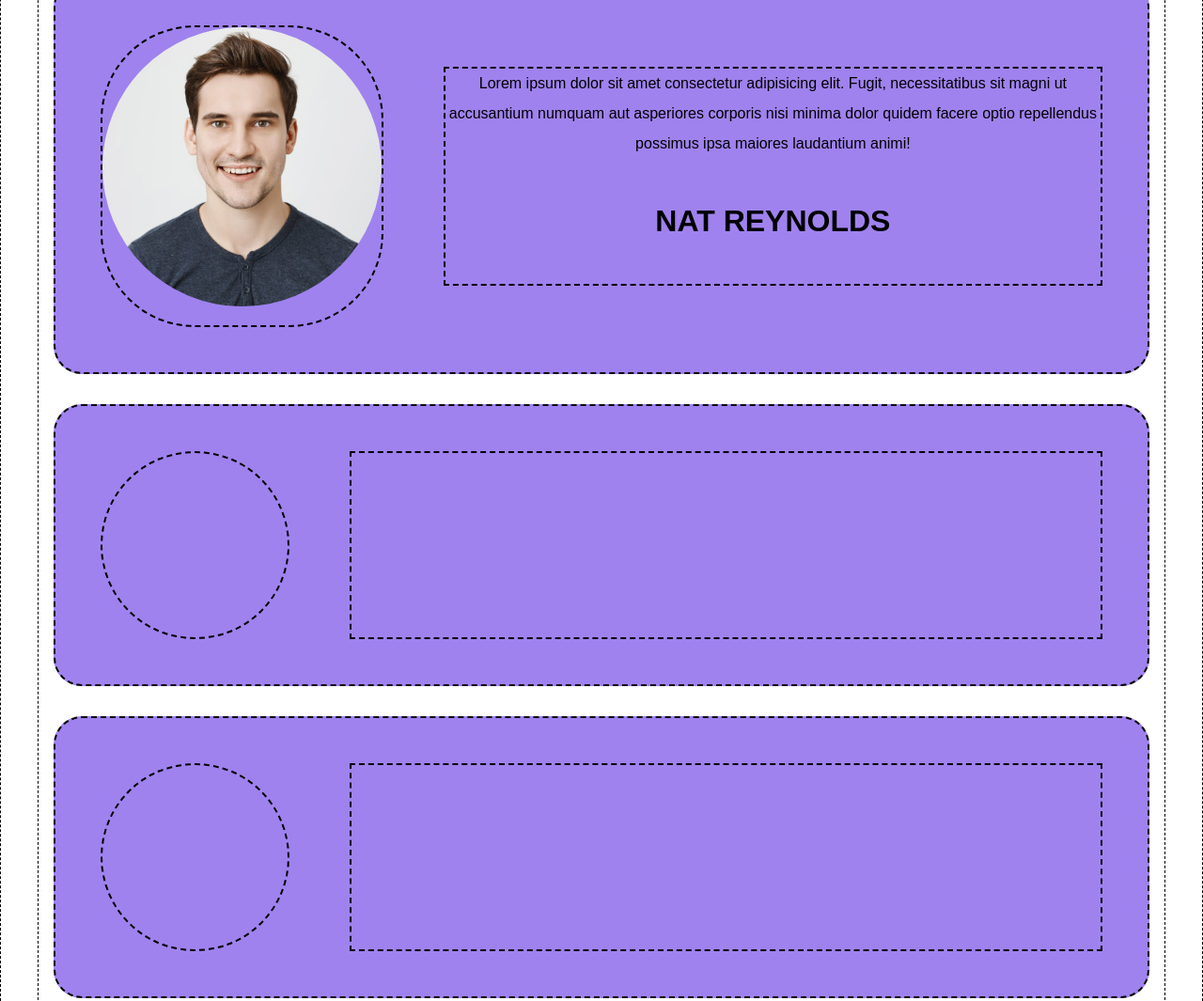
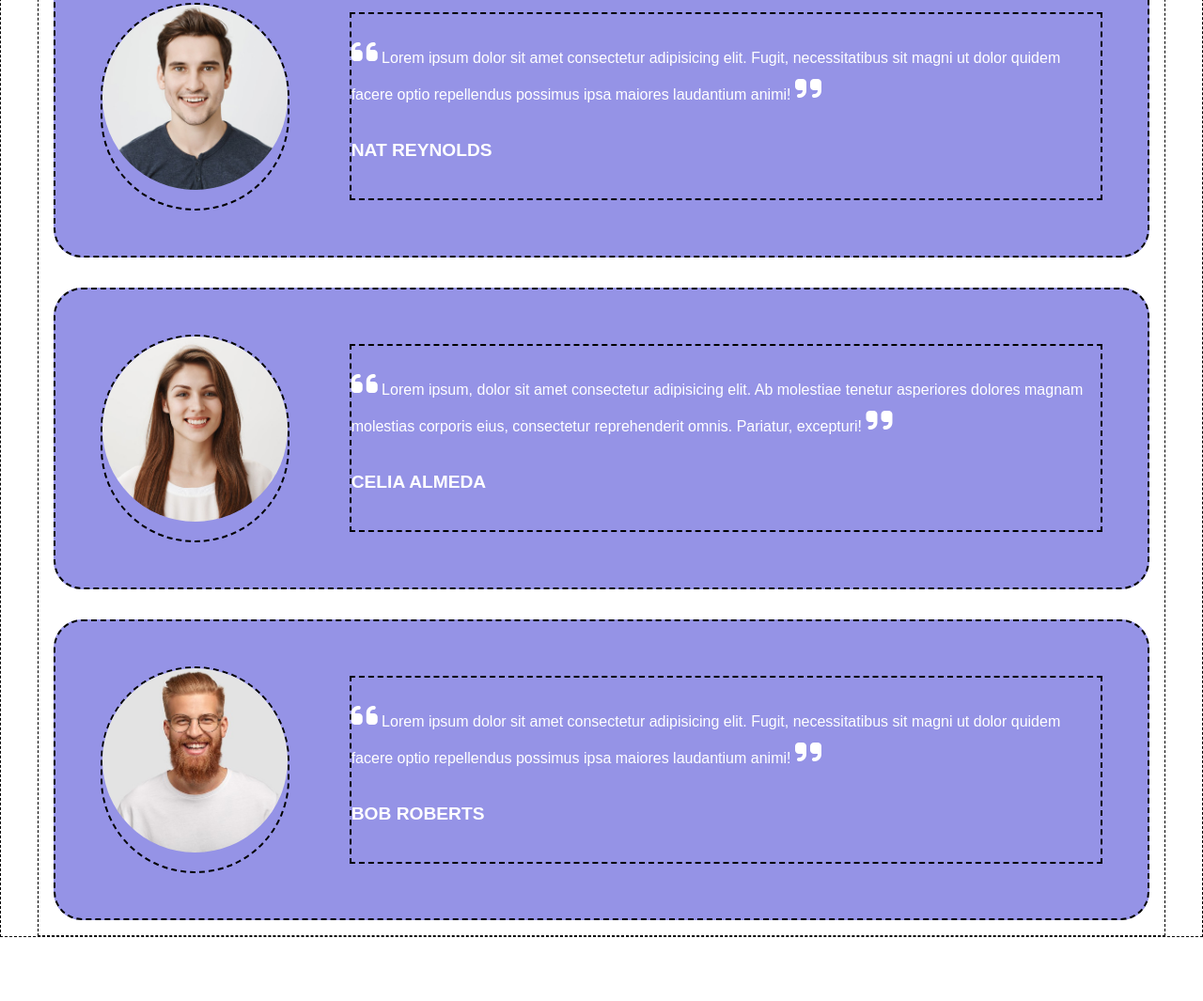
Before and after one commit to Serena-Dong/htmlcss-responsive-layout, a plain HTML site: page index.html in a window 1280 px wide. Shown: the part 1700-2765 px from the top of the page at 94% size. Drawn offline with Linux system fonts and the light colour scheme.

Commit message:
testimonials grafica

```diff
--- a/index.html
+++ b/index.html
@@ -74,12 +74,12 @@
                         <img src="./img/planning2.png" alt="">
                         <h3>App Developerment</h3>
                         <p class="light-black"><i>Develop on demand app for yourdelivery business to teach your targeted customers without any interruption.</i></p>
-                        <span><a href="#partners"><i class="fa-solid fa-arrow-down bg-purple"></i></a> </span>
+                        <span><a href="#testimonials"><i class="fa-solid fa-arrow-down bg-purple"></i></a> </span>
                     </div>
                 </div>
             </div>
         </section>
-        <section class="partners" id="partners">
+        <section class="testimonials" id="testimonials">
             <div class="container">
                 <div class="text-center">
                     <p>TESTIMONIALS</p>
@@ -89,30 +89,50 @@
                 <div class="row">
                     <div class="col">
                         <div class="row row-in">
-                            <div class="col-30 col-in col-in-left  border">
+                            <div class="col-20 col-in col-in-left  border">
                                 <div class="image">
                                     <img src="./img/testimonial1.jpg" alt="">
                                 </div>
 
                             </div>
-                            <div class="col-70 col-in col-in-right border">
-                                <div class="text-center">
-                                    <p>Lorem ipsum dolor sit amet consectetur adipisicing elit. Fugit, necessitatibus sit magni ut accusantium numquam aut asperiores corporis nisi minima dolor quidem facere optio repellendus possimus ipsa maiores laudantium animi!</p>
-                                    <h2>NAT REYNOLDS</h2>
+                            <div class="col-80 col-in col-in-right border flex ">
+                                <div class="text">
+                                    <p><i class="fa-solid fa-quote-left"> </i> Lorem ipsum dolor sit amet consectetur adipisicing elit. Fugit, necessitatibus sit magni ut  dolor quidem facere optio repellendus possimus ipsa maiores laudantium animi! <i class="fa-solid fa-quote-right"> </i></p>
+                                    <h3>NAT REYNOLDS</h3>
                                 </div>
                             </div>
                         </div>
                     </div>
                     <div class="col">
                         <div class="row row-in">
-                            <div class="col-20 col-in col-in-left  border"></div>
-                            <div class="col-80 col-in col-in-right border"></div>
+                            <div class="col-20 col-in col-in-left  border">
+                                <div class="image">
+                                    <img src="./img/testimonial2.jpg" alt="">
+                                </div>
+
+                            </div>
+                            <div class="col-80 col-in col-in-right border flex ">
+                                <div class="text">
+                                    <p><i class="fa-solid fa-quote-left"> </i> Lorem ipsum, dolor sit amet consectetur adipisicing elit. Ab molestiae tenetur asperiores dolores magnam molestias corporis eius, consectetur reprehenderit omnis. Pariatur, excepturi! <i class="fa-solid fa-quote-right"> </i></p>
+                                    <h3>CELIA ALMEDA</h3>
+                                </div>
+                            </div>
                         </div>
                     </div>
                     <div class="col">
                         <div class="row row-in">
-                            <div class="col-20 col-in col-in-left  border"></div>
-                            <div class="col-80 col-in col-in-right border"></div>
+                            <div class="col-20 col-in col-in-left  border">
+                                <div class="image">
+                                    <img src="./img/testimonial3.jpg" alt="">
+                                </div>
+
+                            </div>
+                            <div class="col-80 col-in col-in-right border flex ">
+                                <div class="text">
+                                    <p><i class="fa-solid fa-quote-left"> </i> Lorem ipsum dolor sit amet consectetur adipisicing elit. Fugit, necessitatibus sit magni ut  dolor quidem facere optio repellendus possimus ipsa maiores laudantium animi! <i class="fa-solid fa-quote-right"> </i></p>
+                                    <h3>BOB ROBERTS</h3>
+                                </div>
+                            </div>
                         </div>
                     </div>
 
--- a/style.css
+++ b/style.css
@@ -47,7 +47,7 @@ ul li{
     list-style: none;
 }
 h1, h2, p, span{
-    margin-bottom: 3rem;
+    margin-bottom: 2rem;
 }
 h3{
     margin-bottom: 1rem;
@@ -56,7 +56,7 @@ p{
     line-height: 2rem;
 }
 span{
-    line-height: 1.5rem;
+    line-height: 2rem;
 }
 .light-black{
     color: rgb(84, 84, 84);
@@ -193,20 +193,20 @@ section{
     width: 200px;
 }
 
-/* PARTNERS*/
-.partners .row{
+/* TESTIMONIALS */
+.testimonials .row{
     flex-direction: column;
 }
-.partners .col{
-    background-color:  rgb(159, 130, 238);
+.testimonials .col{
+    background-color:  #9593e6;
 }
-.partners .row-in{
+.testimonials .row-in{
     min-height: 250px;
 
     flex-direction: row;
     align-items: center;
 }
-.partners .col-in{
+.testimonials .col-in{
     min-height: 200px;
     margin: 2rem;
 }
@@ -214,14 +214,25 @@ section{
     border-radius: 100px;
     display: flex;
     align-items: center;
-
 }
-.partners img{
+.text{
+    display: flex;
+    flex-wrap: wrap;
+    align-items: flex-start;
+    justify-content: center;
+    flex-direction: column;
+}
+.text>*{
+    color: white;
+}
+.fa-quote-left, .fa-quote-right{
+    color: white;
+    font-size: 2rem;
+}
+.testimonials img{
     border-radius: 100%;
     width: 300px;
-
 }
-
 
 
 /* BENEFITS */
@@ -287,7 +298,7 @@ section{
         flex-wrap: wrap;
         margin: 0;
     }
-    .partners .row, .about-us .row{
+    .testimonials .row, .about-us .row{
         flex-direction: column;
     }
     .benefits .col{
```
